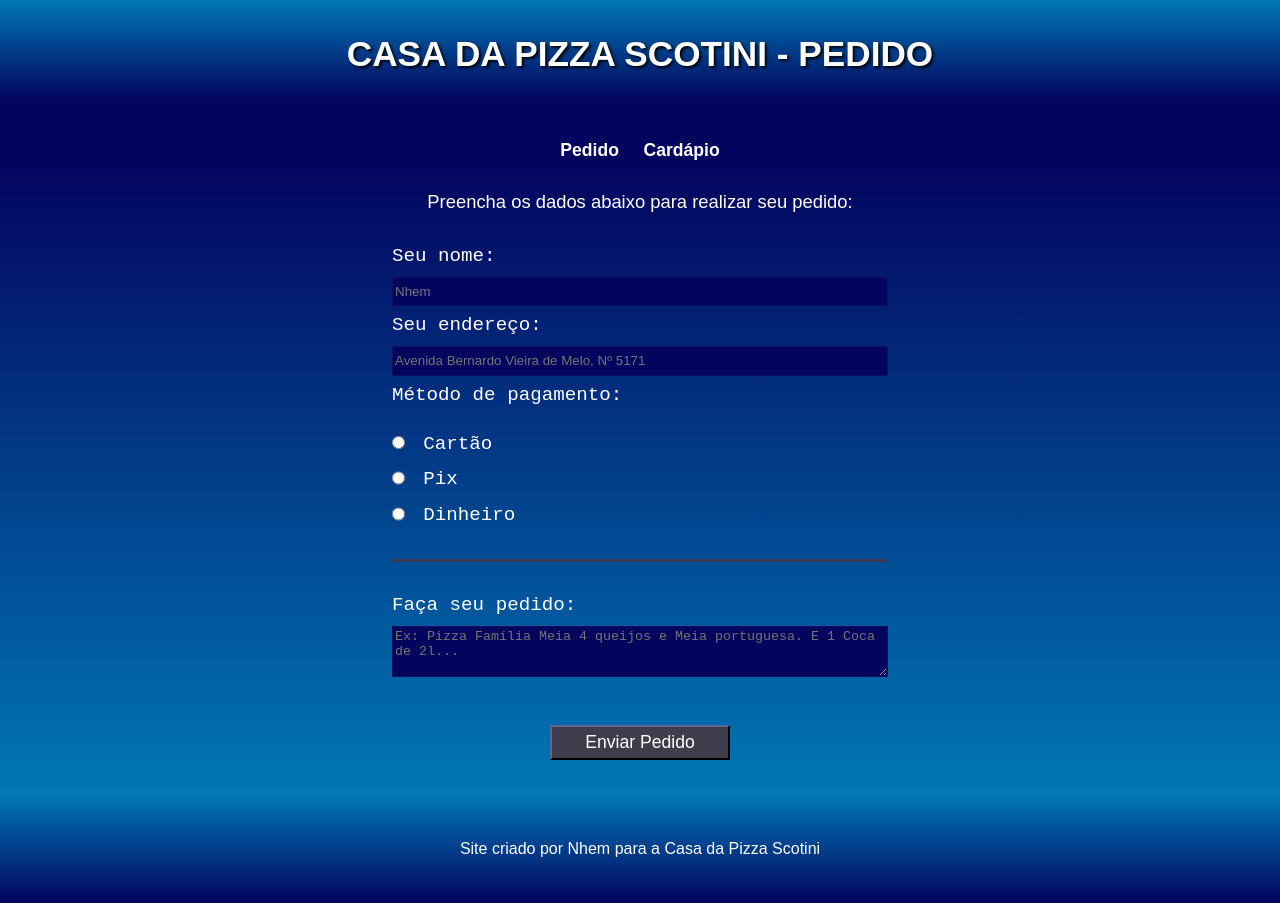
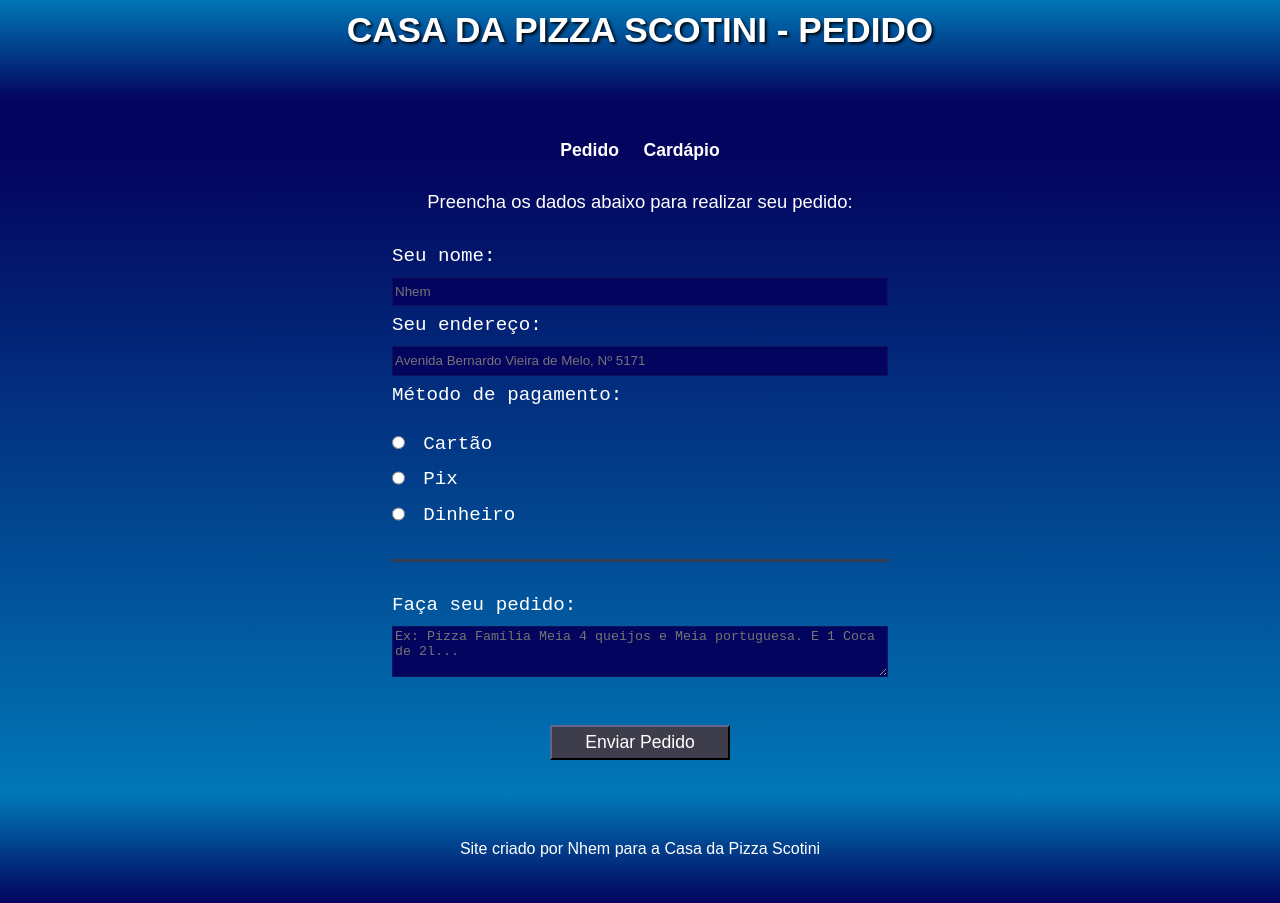
Before and after one commit to jalotodelima/projeto-pizza, a plain HTML site: page index.html in a window 1280 px wide. Drawn offline with Linux system fonts and the light colour scheme.

Commit message:
tentando arrumar a margem versão 3000

```diff
--- a/style.css
+++ b/style.css
@@ -18,22 +18,20 @@ header {
     background-image: linear-gradient(to top, var(--cor1), var(--cor2), var(--cor3));
     text-align: center;
     padding-top: 10px;
-    margin-bottom: 20px;
 }
 
 header > h1 {
   text-transform: uppercase;
+  margin: auto;
   font-size: 2.2em;
   color: #fff;
   font-weight: 400px;
   text-shadow: 2px 2px 3px rgba(0, 0, 0, 0.916);
-  margin-bottom: -20px;
 }
 
 nav {
     background-color: var(--cor1);
     padding: 40px 0px 0px 0px;
-    margin-top: -20px;
     box-shadow: 0px 7px 7px rgba(0, 0, 0, 0.193);
     text-align: center;
 }
```
